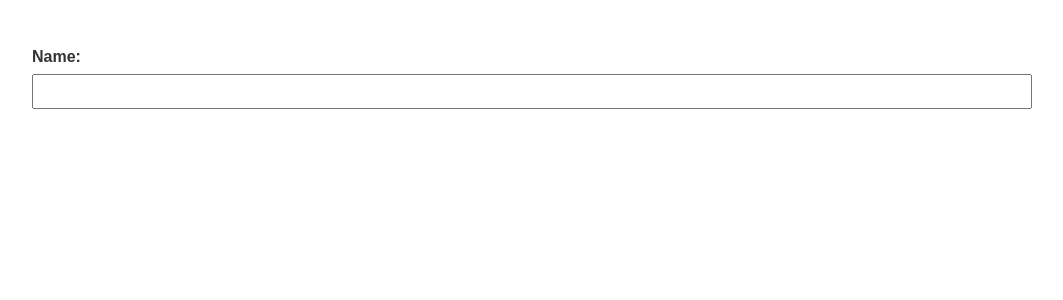
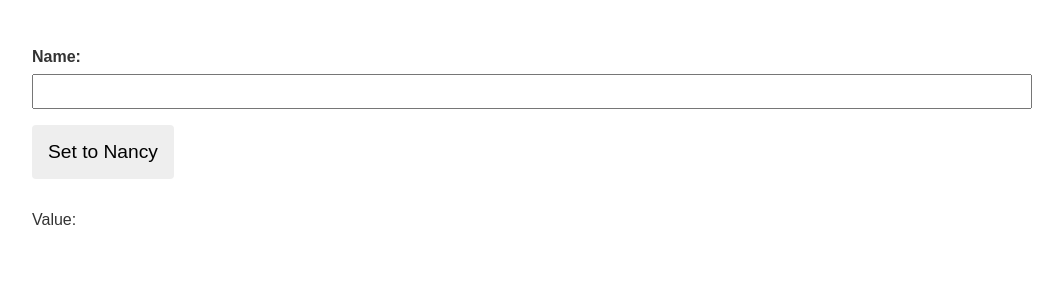
Before and after one commit to grossmann94/angular-reactive-forms, an Angular app: page / in a window 1280 px wide. Shown: the top 300 px of the page, without its empty margins (108-1171 px from the left). Built offline with nearby package versions, Linux system fonts and the light colour scheme.

Commit message:
show value of component and set value via button

```diff
--- a/src/app/name-editor/name-editor.component.html
+++ b/src/app/name-editor/name-editor.component.html
@@ -1,2 +1,6 @@
 <label for="name">Name: </label>
 <input id="name" type="text" [formControl]="name" />
+
+<button type="button" (click)="updateName()">Set to Nancy</button>
+
+<p>Value: {{ name.value }}</p>
--- a/src/app/name-editor/name-editor.component.ts
+++ b/src/app/name-editor/name-editor.component.ts
@@ -8,4 +8,8 @@ import { FormControl } from '@angular/forms';
 })
 export class NameEditorComponent {
   name = new FormControl('');
+
+  updateName() {
+    this.name.setValue('Nancy');
+  }
 }
```
